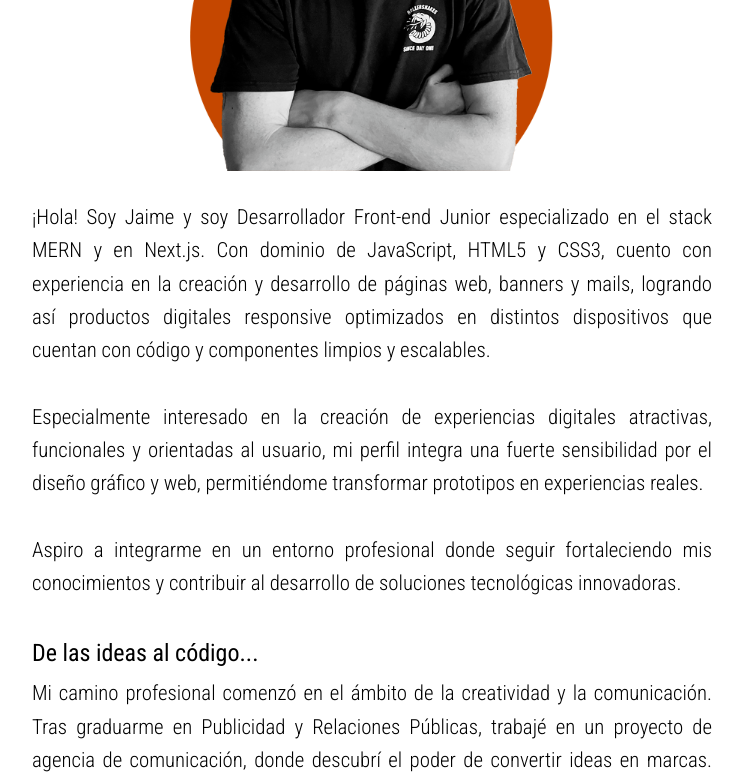
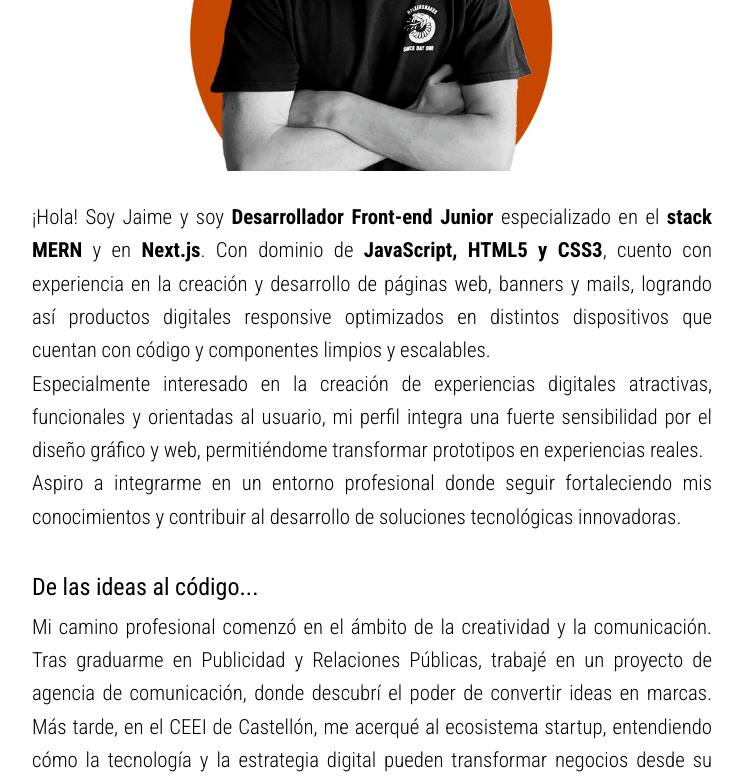
Before and after one commit to jaimeneco/Web-JaimeNebot, a React (Vite) app: page /about in a window 1280 px wide. Shown: the part 483-1265 px from the top of the page, without its empty margins (268-1011 px from the left). Built offline with nearby package versions, Linux system fonts and the light colour scheme.

Commit message:
Update AboutPage.jsx

```diff
--- a/src/pages/about/AboutPage.jsx
+++ b/src/pages/about/AboutPage.jsx
@@ -9,7 +9,10 @@ export const AboutPage = () => {
             <Header />
             <main className="Main-aboutContent">
                 <img className="Main-aboutImg" src="/imgs/img-about-me.png" alt="" />
-                <p className="Main-aboutText">¡Hola! Soy Jaime y soy Desarrollador Front-end Junior especializado en el stack MERN y en Next.js. Con dominio de JavaScript, HTML5 y CSS3, cuento con experiencia en la creación y desarrollo de páginas web, banners y mails, logrando así productos digitales responsive optimizados en distintos dispositivos que cuentan con código y componentes limpios y escalables.<br/><br/> Especialmente interesado en la creación de experiencias digitales atractivas, funcionales y orientadas al usuario, mi perfil integra una fuerte sensibilidad por el diseño gráfico y web, permitiéndome transformar prototipos en experiencias reales.<br/><br/>
+                <p className="Main-aboutText">¡Hola! Soy Jaime y soy <strong>Desarrollador Front-end Junior</strong> especializado en el <strong>stack MERN</strong> y en <strong>Next.js</strong>. Con dominio de <strong>JavaScript, HTML5 y CSS3</strong>, cuento con experiencia en la creación y desarrollo de páginas web, banners y mails, logrando así productos digitales responsive optimizados en distintos dispositivos que cuentan con código y componentes limpios y escalables.<br/>
+
+                Especialmente interesado en la creación de experiencias digitales atractivas, funcionales y orientadas al usuario, mi perfil integra una fuerte sensibilidad por el diseño gráfico y web, permitiéndome transformar prototipos en experiencias reales.<br/>
+
                 Aspiro a integrarme en un entorno profesional donde seguir fortaleciendo mis conocimientos y contribuir al desarrollo de soluciones tecnológicas innovadoras.</p><br />
                 <div>
                     <p className="Main-aboutTitle">De las ideas al código...</p>
```
